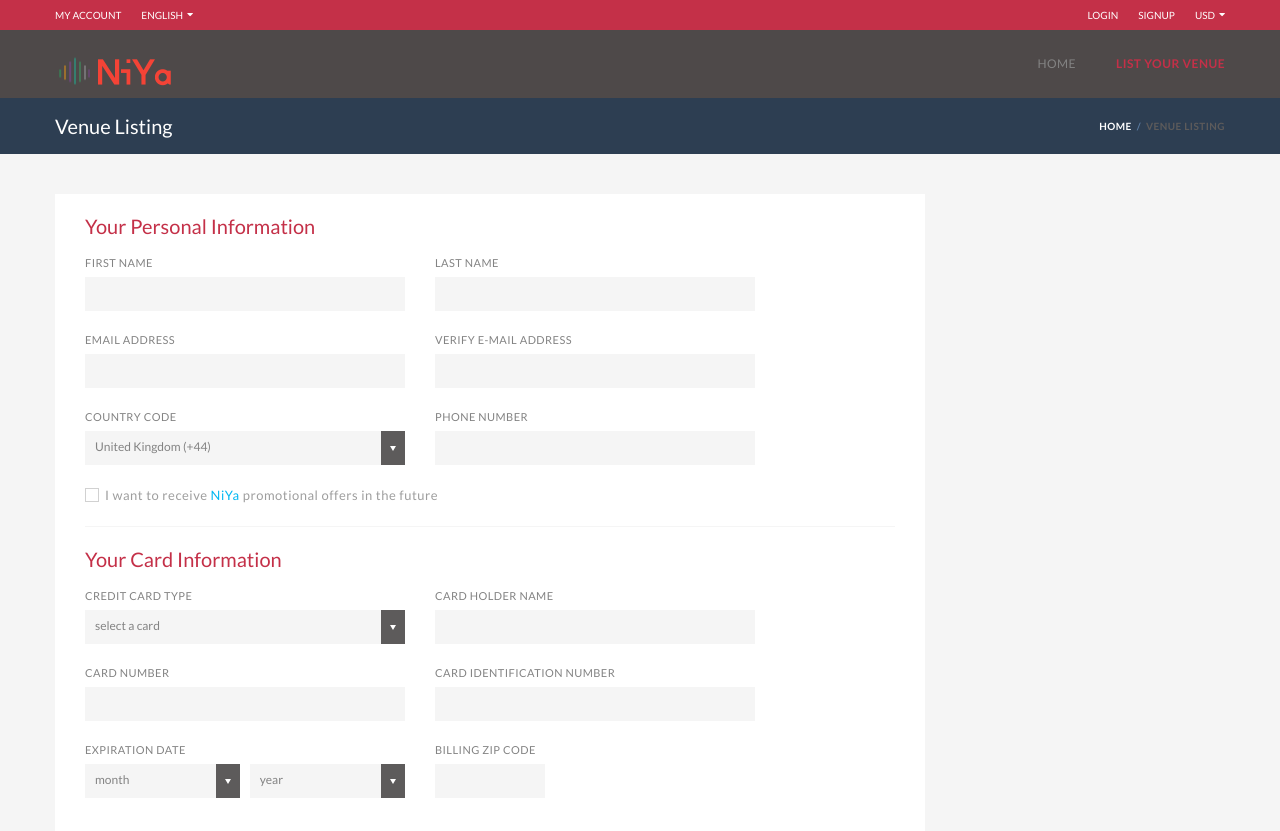
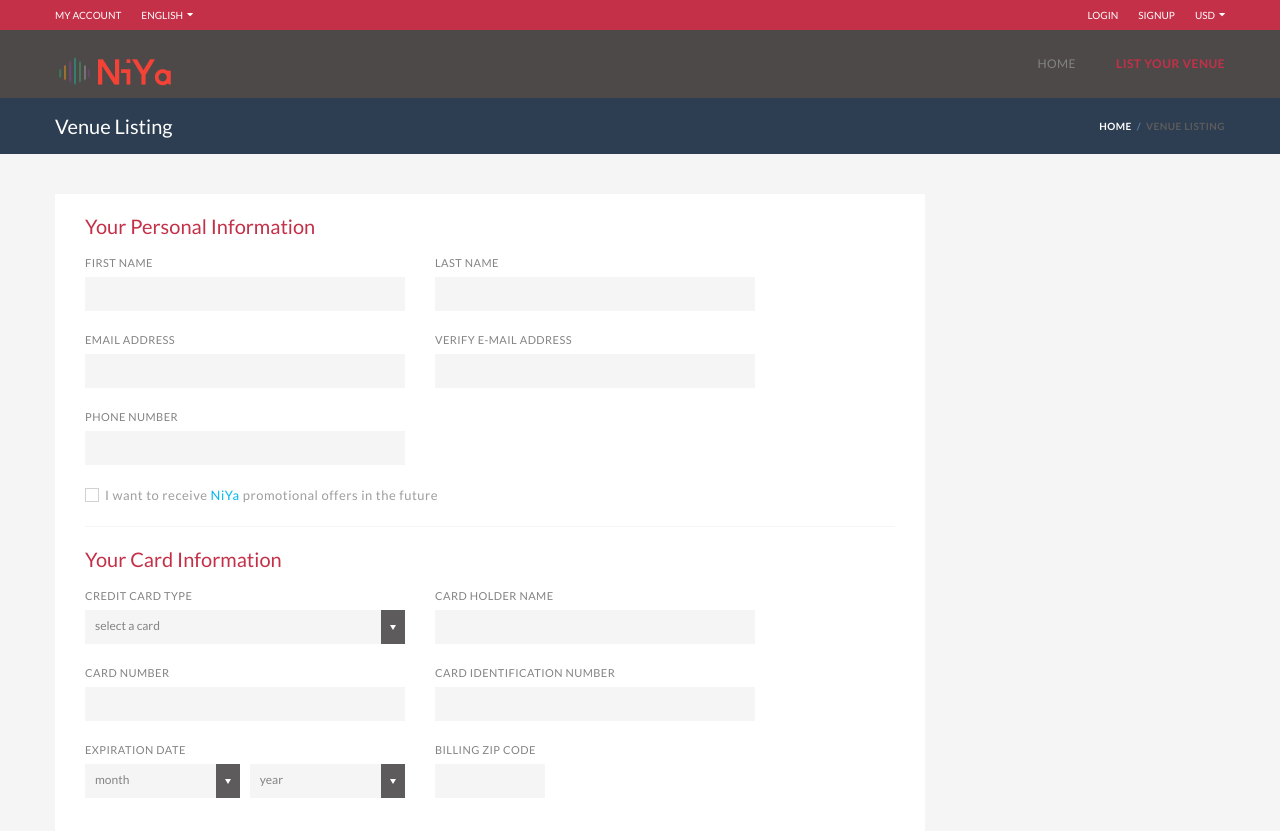
Before and after one commit to chrisbimpong/niya-venue, a website: page public/venue-listing.html in a window 1280 px wide. Shown: the top 831 px of the page. Drawn offline with Linux system fonts and the light colour scheme; some packages are replaced by stand-ins of ours.

Commit message:
pull request for today

```diff
--- a/public/venue-listing.html
+++ b/public/venue-listing.html
@@ -249,15 +249,6 @@
                                     </div>
                                     <div class="form-group row">
                                         <div class="col-sm-6 col-md-5">
-                                            <label>Country code</label>
-                                            <div class="selector">
-                                                <select class="full-width">
-                                                    <option>United Kingdom (+44)</option>
-                                                    <option>United States (+1)</option>
-                                                </select>
-                                            </div>
-                                        </div>
-                                        <div class="col-sm-6 col-md-5">
                                             <label>Phone number</label>
                                             <input type="text" class="input-text full-width" value="" placeholder="" />
                                         </div>
```
